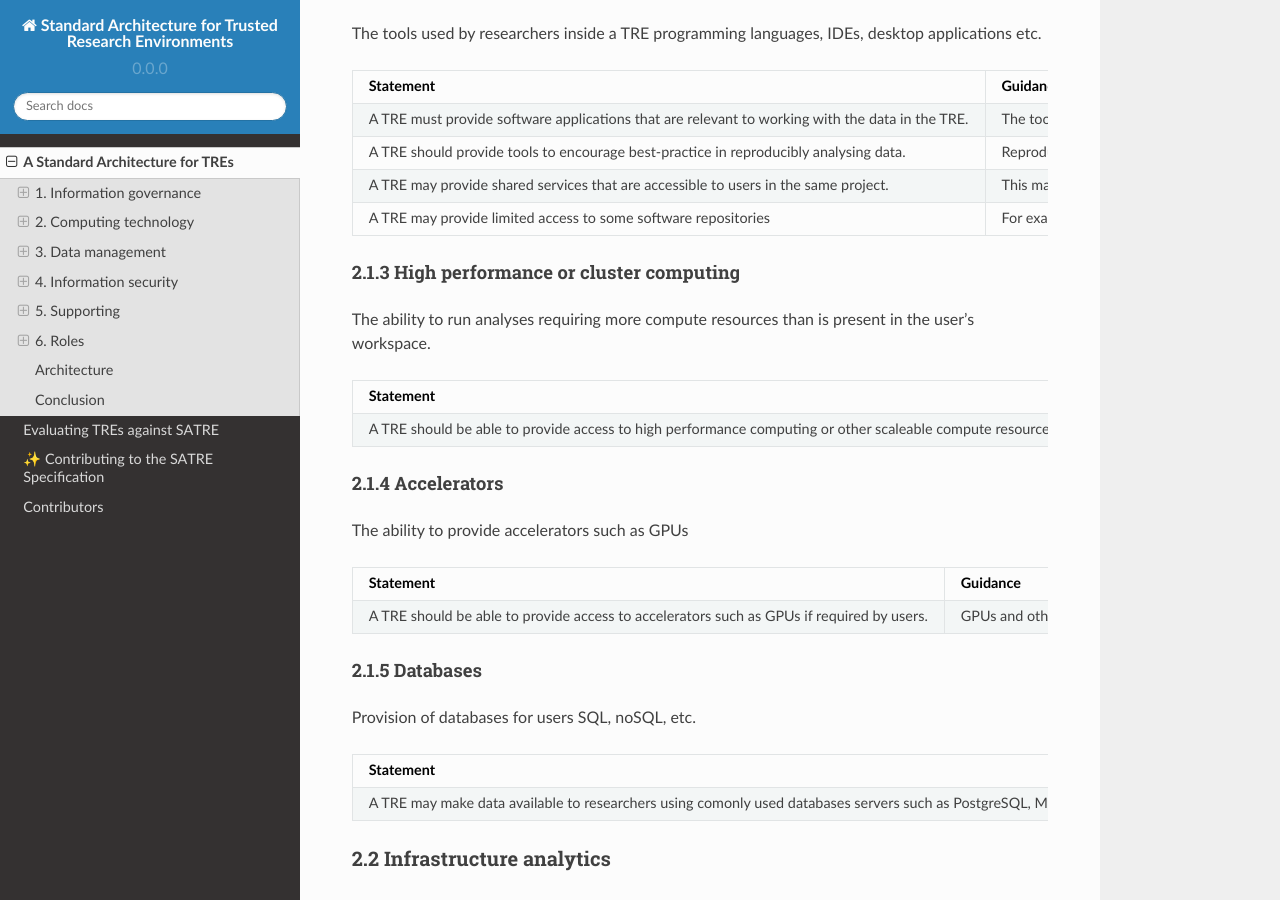
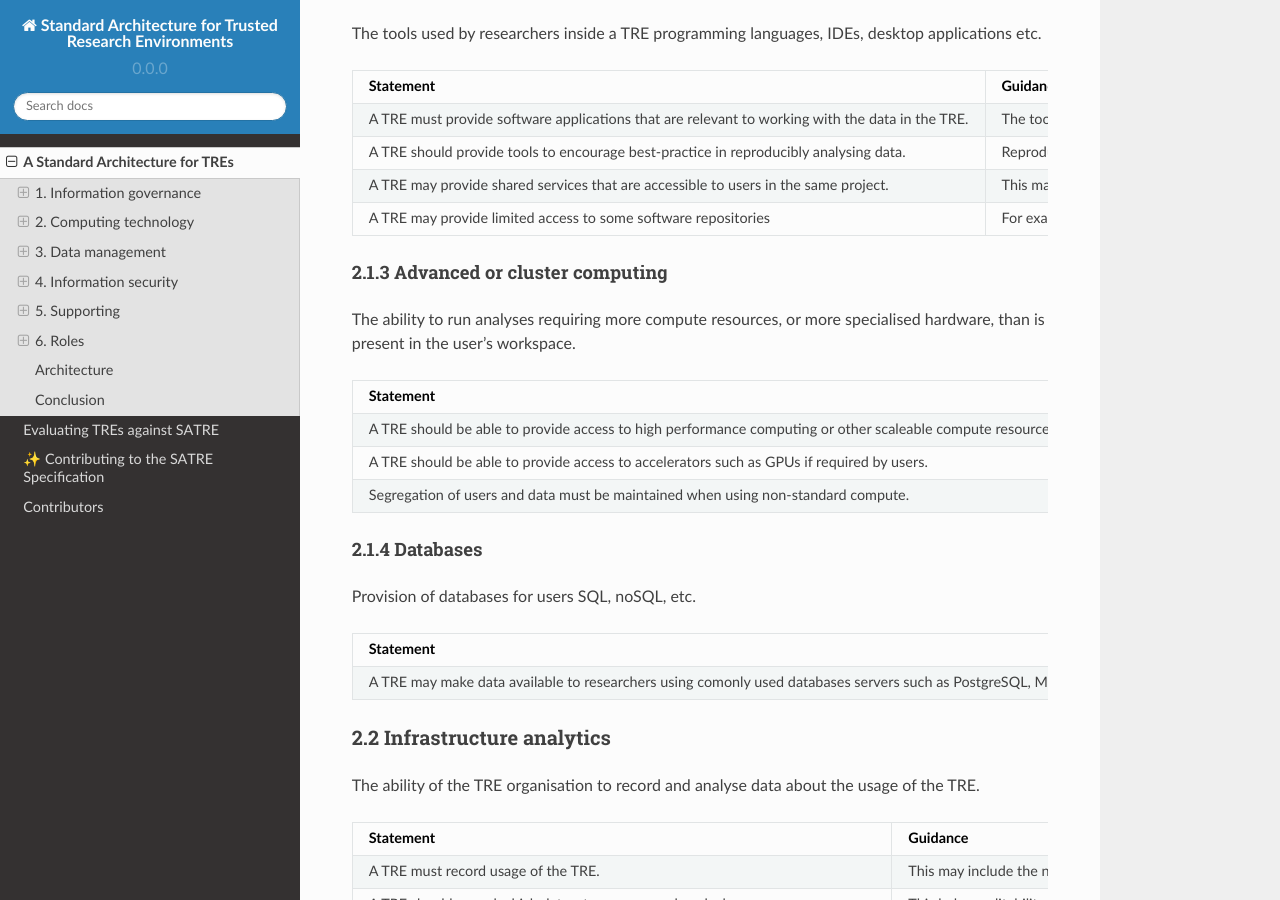
Before and after one commit to sa-tre/satre-specification, a Sphinx documentation site: the page built from docs/source/standard.md, in a window 1280 px wide and 900 px high, scrolled down 3139 px. Built offline with Sphinx 7.4.7 and the Read the Docs theme 2.0.0, drawn with Linux system fonts in a browser that asks for light colours.

Commit message:
Combine HPC/accelerated compute

````diff
--- a/docs/source/standard.md
+++ b/docs/source/standard.md
@@ -157,37 +157,29 @@ programming languages, IDEs, desktop applications etc.
   - For example, a TRE may allow installation of packages from Python or R repositories, or provide an internal mirror with approved packages.
 ```
 
-#### 2.1.3 High performance or cluster computing
+#### 2.1.3 Advanced or cluster computing
 
-The ability to run analyses requiring more compute resources than is present in the user's workspace.
+The ability to run analyses requiring more compute resources, or more specialised hardware, than is present in the user's workspace.
 
 ```{list-table}
 :header-rows: 1
-:name: tab-end-user-high-performance-cluster-computing
+:name: tab-end-user-advanced-cluster-computing
 * - Statement
   - Guidance
 * - A TRE should be able to provide access to high performance computing or other scaleable compute resource if required by users.
   - If a TRE supports users conducting computationally intensive research it should provide access to dynamically scaleable compute or the equivalent.
     For example this may be in the form of a batch scheduler on a HPC cluster, or a dynamically created compute nodes on a cloud platform.
-    Users from different projects must not have access to the same compute nodes.
-    When using physical compute resources all sensitive data must be securely wiped before another user is given access to that same node.
-```
-
-#### 2.1.4 Accelerators
-
-The ability to provide accelerators such as GPUs
-
-```{list-table}
-:header-rows: 1
-:name: tab-end-user-accelerators
-* - Statement
-  - Guidance
 * - A TRE should be able to provide access to accelerators such as GPUs if required by users.
   - GPUs and other accelerators are commonly used in machine learning and other computationally intensive research.
     TREs should make it clear to users whether GPUs and other resources are available whilst projects are being assessed.
+* - Segregation of users and data must be maintained when using non-standard compute.
+  - High performance or specialist compute is often shared amongst multiple users.
+    Users and data must remain segregated at all times.
+    For example, when using physical compute resources all sensitive data must be securely wiped before another user is given access to that same node.
+    In a cloud hosted TRE virtual machines should be destroyed and recreated.
 ```
 
-#### 2.1.5 Databases
+#### 2.1.4 Databases
 
 Provision of databases for users
 SQL, noSQL, etc.
````
